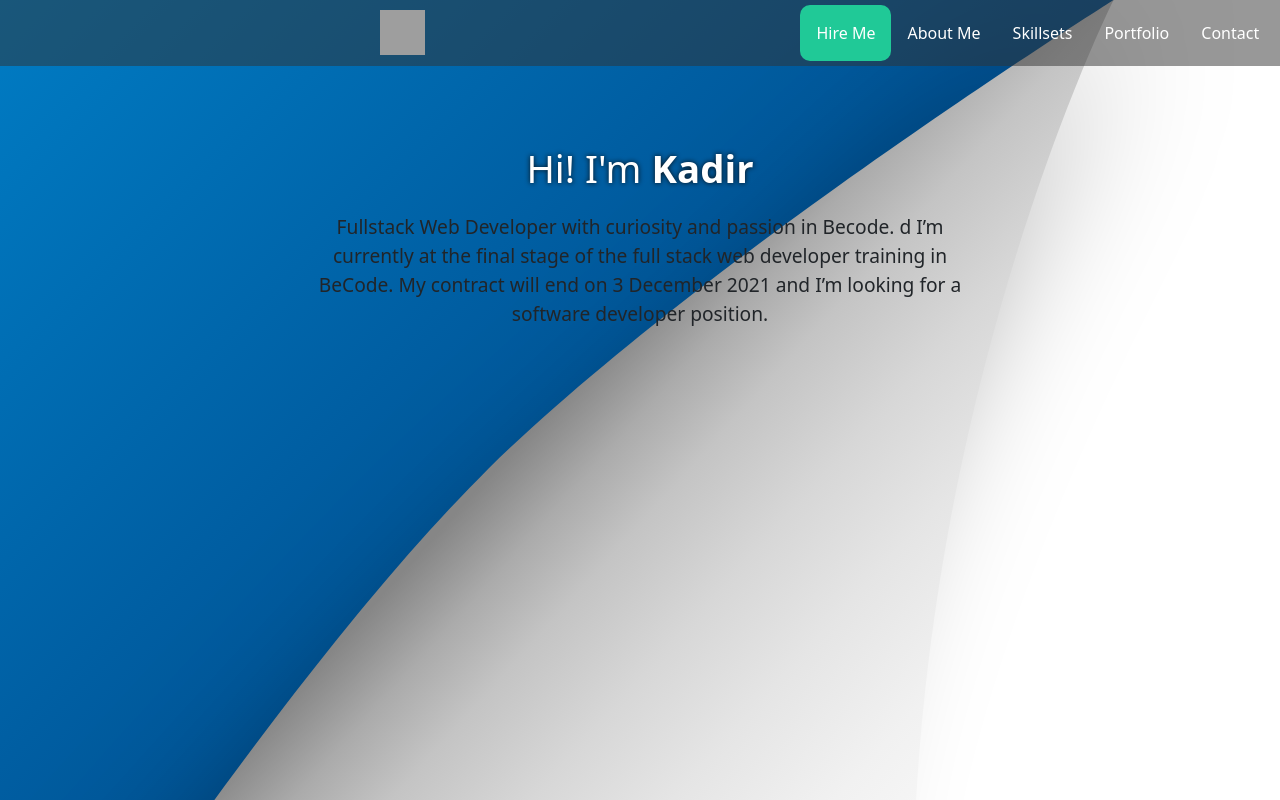
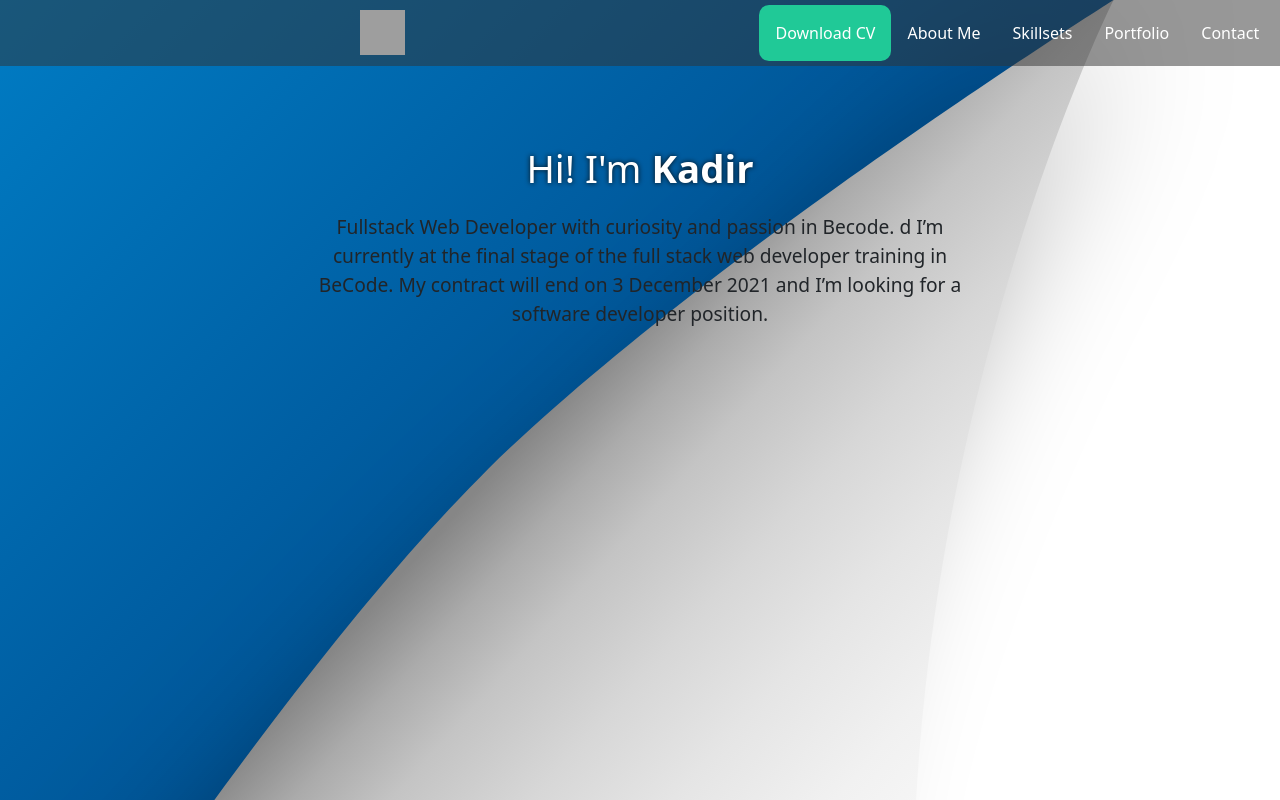
Before and after one commit to kdrbek06/portfolio, a React (Create React App) app: page / in a window 1280 px wide. Shown: the top 800 px of the page. Built offline with nearby package versions, Linux system fonts and the light colour scheme; grey boxes are pictures that could not be loaded.

Commit message:
Changed text

```diff
--- a/src/components/Navigation.tsx
+++ b/src/components/Navigation.tsx
@@ -39,7 +39,7 @@ export default function Navigation() {
 
         <div className={"navbar-links" + (toggle? " active" : "")}>
           <ul>
-            <li><a href={require('./../documents/kadir-bek-resume.pdf').default} className="hireMeButton" data-toggle="tooltip" data-placement="left" title="Click here to download the resume" download>Hire Me</a></li>
+            <li><a href={require('./../documents/kadir-bek-resume.pdf').default} className="hireMeButton" data-toggle="tooltip" data-placement="left" title="Click here to download the resume" download>Download CV</a></li>
             <li><a href="#aboutMe">About Me</a></li>
             <li><a href="#skillSet">Skillsets</a></li>
             <li><a href="#portfolio">Portfolio</a></li>
```
